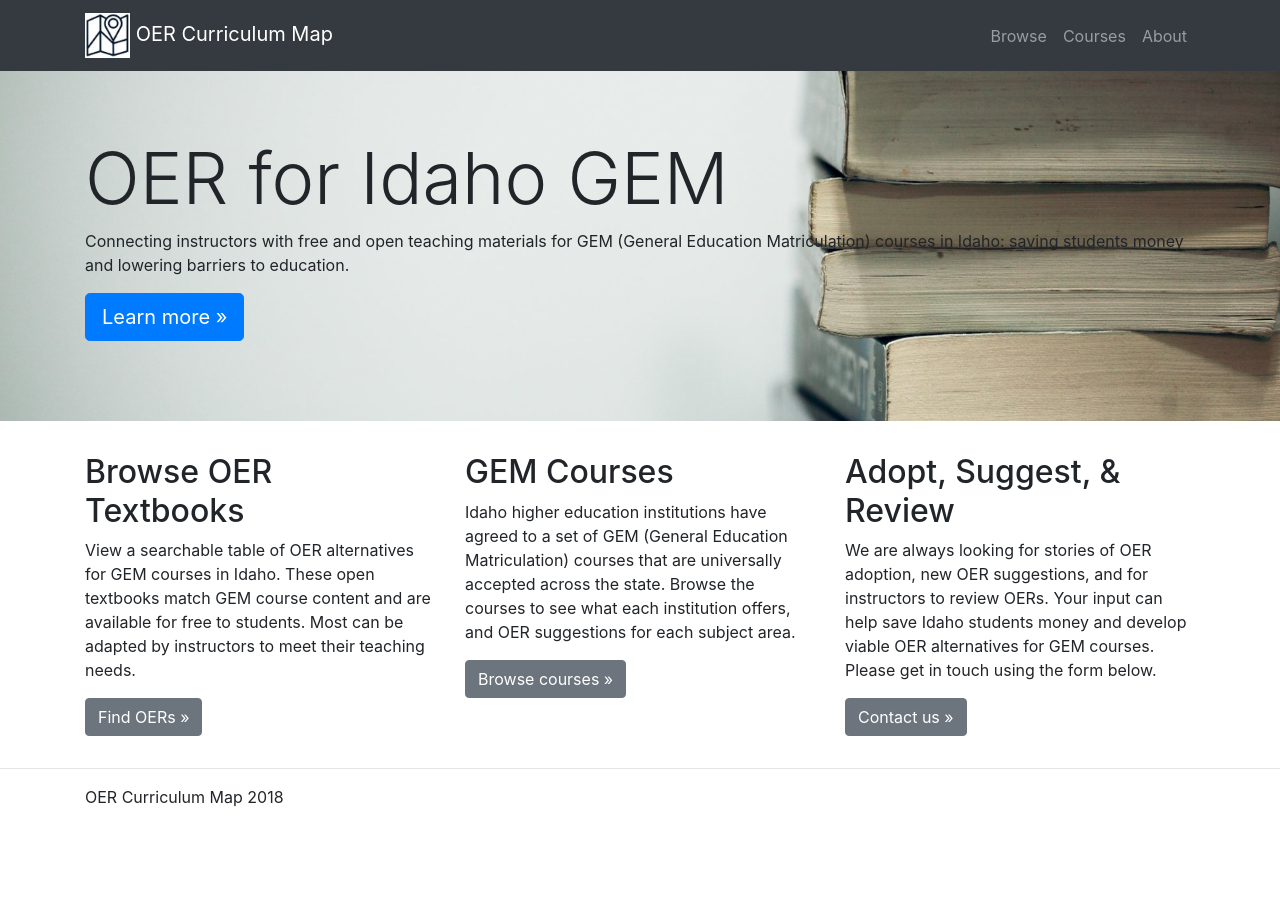
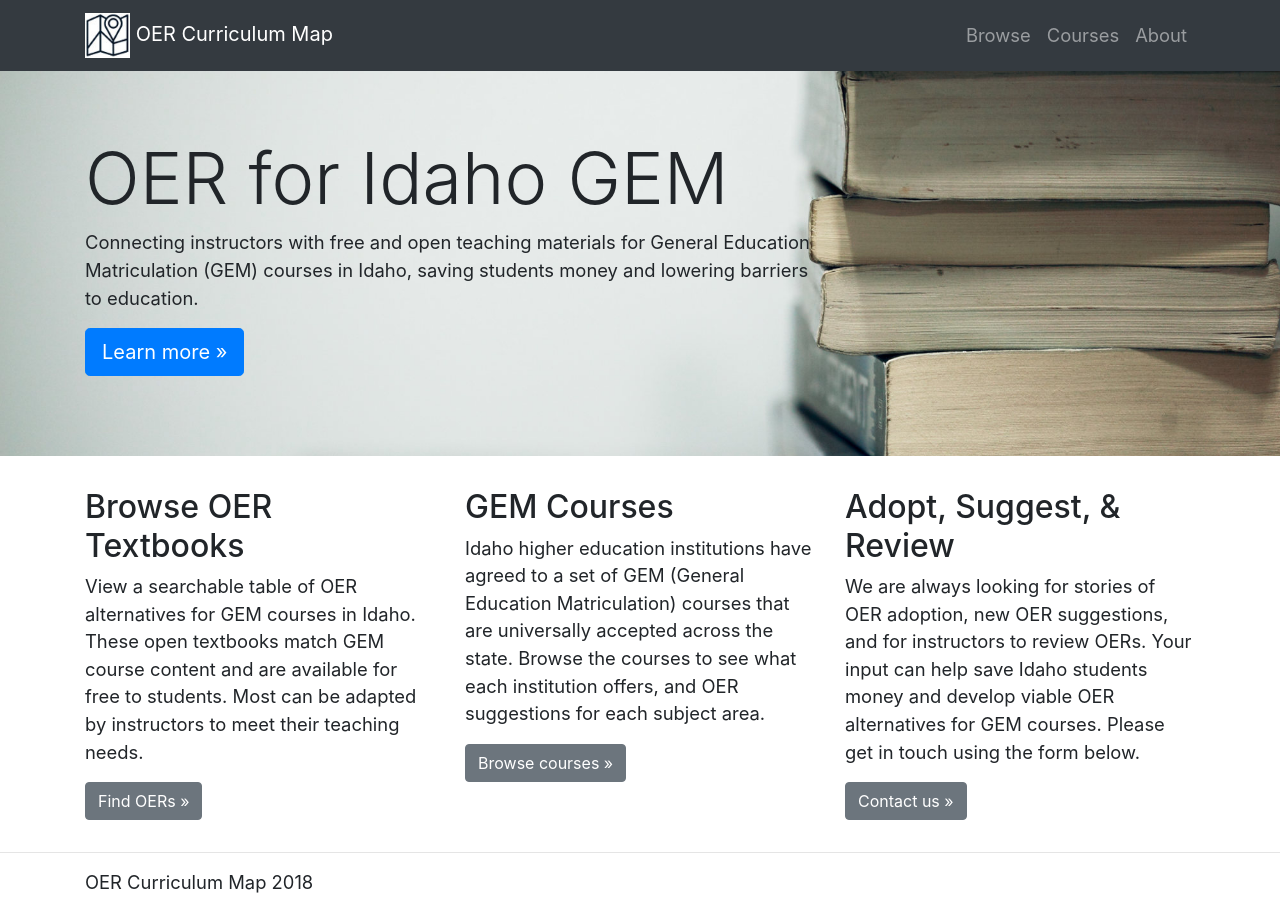
Before and after one commit to uidaholib/oer-curriculum-map, a Jekyll site: the page built from index.md, in a window 1280 px wide. Built offline with Jekyll 4.4.1, drawn with Linux system fonts in a browser that asks for light colours.

Commit message:
tweak style

```diff
--- a/_includes/head.html
+++ b/_includes/head.html
@@ -7,7 +7,8 @@
 
 <link href="https://fonts.googleapis.com/css?family=Oswald:300,400" rel="stylesheet">
 <link rel="stylesheet" href="{{ "/assets/css/bootstrap.min.css" | absolute_url }}" type="text/css">
-<link rel="stylesheet" href="{{ "/assets/css/main.css" | absolute_url }}" type="text/css">
+<!-- <link rel="stylesheet" href="{{ "/assets/css/main.css" | absolute_url }}" type="text/css"> -->
+<style> body { font-size: 1.15rem; } </style>
 
 <!--<script defer src="https://use.fontawesome.com/releases/v5.0.8/js/all.js"></script>-->
 
--- a/_layouts/item.html
+++ b/_layouts/item.html
@@ -11,7 +11,7 @@ layout: default
 
     <div class="row">
         <div class="card">
-        <div id="test" class="card-body" ><h3>Sorry, item not found.</h3></div>
+        <div id="item" class="card-body" ><h3>Sorry, item not found.</h3></div>
         </div>
     </div>
 
--- a/index.md
+++ b/index.md
@@ -5,9 +5,13 @@ title: Home
 
 <div class="jumbotron jumbotron-fluid" style="background:url('{{ "/assets/images/bookstack2.jpg" | relative_url }}') center/cover no-repeat;">
     <div class="container">
-        <h1 class="display-3">OER for Idaho GEM</h1>
-        <p>Connecting instructors with free and open teaching materials for GEM (General Education Matriculation) courses in Idaho: saving students money and lowering barriers to education.</p>
-        <p><a class="btn btn-primary btn-lg" href="{{ "/about/" | absolute_url }}" role="button">Learn more &raquo;</a></p>
+        <div class="row">
+            <div class="col-sm-8">
+                <h1 class="display-3">OER for Idaho GEM</h1>
+                <p>Connecting instructors with free and open teaching materials for General Education Matriculation (GEM) courses in Idaho, saving students money and lowering barriers to education.</p>
+                <p><a class="btn btn-primary btn-lg" href="{{ "/about/" | absolute_url }}" role="button">Learn more &raquo;</a></p>
+            </div>
+        </div>
     </div>
 </div>
 <div class="container">
```
Also changed, not shown: other parts of _layouts/item.html (+1 -1 lines), about.md (+5 -2 lines).
